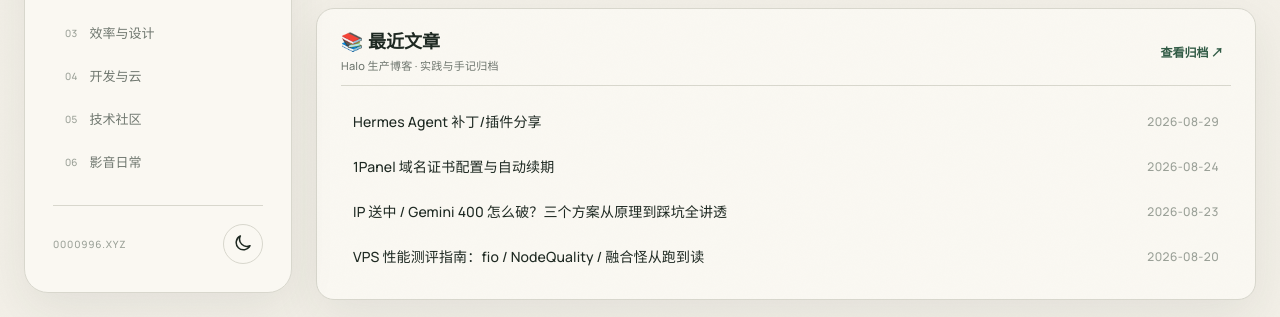
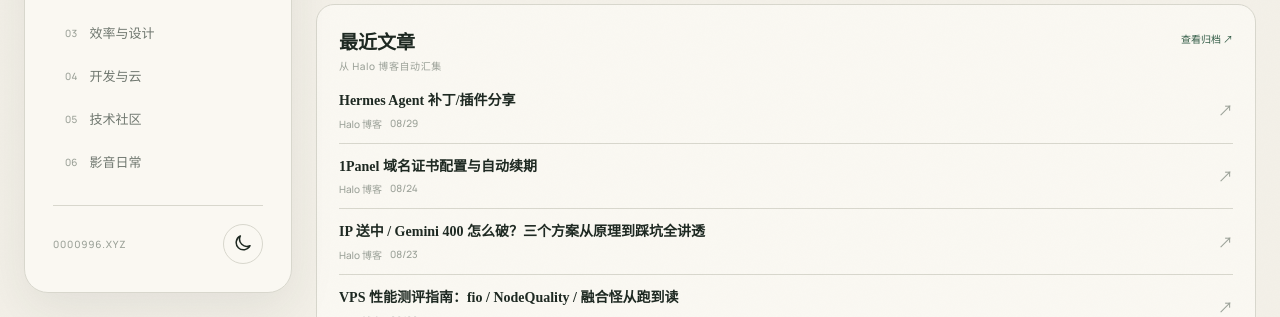
Before and after one commit to shali10/forest-nav, a plain HTML site: page index.html in a window 1280 px wide. Shown: the part 483-800 px from the top of the page. Drawn offline with Linux system fonts and the light colour scheme; no server answers.

Commit message:
refactor: restore original clean post card style (title + meta subtitle + arrow)

```diff
--- a/functions/api/posts.js
+++ b/functions/api/posts.js
@@ -27,17 +27,16 @@
       if (rawDate) {
         try {
           const d = new Date(rawDate);
-          const yyyy = d.getFullYear();
           const mm = String(d.getMonth() + 1).padStart(2, '0');
           const dd = String(d.getDate()).padStart(2, '0');
-          dateStr = `${yyyy}-${mm}-${dd}`;
+          dateStr = `${mm}/${dd}`;
         } catch (e) {
           dateStr = "";
         }
       }
 
       if (title && link) {
-        items.push({ title, url: link, date: dateStr });
+        items.push({ title, url: link, source: "Halo 博客", date: dateStr });
       }
     }
 
--- a/index.html
+++ b/index.html
@@ -59,23 +59,21 @@
     @media(max-width:760px){.page-shell{display:block;padding:12px}.sidebar{display:none}.main{width:100%}.mobile-bar{display:flex;position:sticky;top:12px;z-index:20;align-items:center;justify-content:space-between;margin-bottom:10px;padding:10px 12px;background:color-mix(in srgb,var(--surface) 88%,transparent);backdrop-filter:blur(14px);border:1px solid var(--line);border-radius:16px}.mobile-bar .brand-mark{width:34px;height:34px;font-size:16px}.mobile-bar .brand strong{font-size:15px}.mobile-bar .brand small{display:none}.mobile-actions{display:flex;gap:6px}.mobile-actions button{width:38px;height:38px;border:0;border-radius:50%;background:transparent;color:var(--ink)}.intro{min-height:390px;padding:34px 24px;border-radius:20px;align-content:end;gap:34px}.intro::after{font-size:240px;top:-30px}.intro h1{font-size:42px}.intro p{font-size:12px}.daily-strip{grid-template-columns:1fr 1fr;gap:8px;margin-top:8px}.daily-card{min-height:104px;padding:16px;border-radius:16px}.daily-card.quote-card{grid-column:1/-1;min-height:120px}.clock-value{font-size:25px}.weather-value strong{font-size:24px}.quote-text{font-size:15px}.collections{padding-top:8px}.collection{padding:30px 2px 36px}.collection-head{margin:0 8px 18px;gap:12px}.collection h2{font-size:22px}.collection-head p{font-size:11px}.service-grid{grid-template-columns:1fr;gap:8px}.service-card{min-height:86px;padding:14px}.service-desc{font-size:11px}.service-arrow{opacity:.45;transform:none}.footer{padding-bottom:24px}}
     @media(prefers-reduced-motion:reduce){*{animation:none!important;scroll-behavior:auto!important;transition:none!important}}
 
-    /* LIVE BOARD (Halo 最近文章) */
-    .live-board{display:grid;grid-template-columns:1fr;margin:14px 0 16px}
-    .live-panel{background:var(--surface);border:1px solid var(--line);border-radius:var(--radius);padding:22px 24px;box-shadow:var(--shadow)}
-    .live-head{display:flex;align-items:center;justify-content:space-between;gap:16px;margin-bottom:14px;padding-bottom:12px;border-bottom:1px solid var(--line)}
-    .live-title-group h2{font-family:"Noto Serif SC",serif;font-size:18px;font-weight:700;color:var(--ink);margin:0;line-height:1.3}
-    .live-title-group p{margin:3px 0 0;color:var(--muted);font-size:11px;letter-spacing:.02em}
-    .live-link{font-size:12px;color:var(--accent);text-decoration:none;font-weight:600;white-space:nowrap;flex-shrink:0;padding:4px 8px;border-radius:8px;transition:background .18s}
-    .live-link:hover{background:var(--accent-soft)}
-    .post-list{display:flex;flex-direction:column;gap:3px}
-    .post-item{display:flex;align-items:center;justify-content:space-between;gap:16px;padding:11px 12px;border-radius:10px;text-decoration:none;color:inherit;transition:background .18s,color .18s}
-    .post-item:hover{background:var(--surface-strong)}
-    .post-title{font-size:14px;font-weight:500;color:var(--ink);white-space:nowrap;overflow:hidden;text-overflow:ellipsis;min-width:0;flex:1;letter-spacing:.01em}
+    /* LIVE BOARD */
+    .live-board{display:grid;grid-template-columns:1fr;gap:10px;margin-top:10px}
+    .live-panel{background:var(--surface);border:1px solid var(--line);border-radius:18px;padding:22px;min-width:0}
+    .live-head{display:flex;align-items:flex-start;justify-content:space-between;gap:18px;margin-bottom:15px}
+    .live-head h2{font-family:"Noto Serif SC",serif;font-size:19px;margin:0 0 4px}
+    .live-head p{margin:0;color:var(--faint);font-size:10px;letter-spacing:.06em}
+    .live-link{font-size:10px;color:var(--accent);text-decoration:none;white-space:nowrap;padding-top:4px}
+    .post-list{display:grid}
+    .post-item{display:grid;grid-template-columns:minmax(0,1fr) auto;gap:18px;padding:12px 0;border-top:1px solid var(--line);text-decoration:none}
+    .post-item:first-child{border-top:0;padding-top:2px}
+    .post-title{display:block;font-family:"Noto Serif SC",serif;font-size:14px;font-weight:600;line-height:1.55;white-space:nowrap;overflow:hidden;text-overflow:ellipsis}
+    .post-meta{display:flex;gap:8px;margin-top:4px;color:var(--faint);font-size:10px}
+    .post-arrow{color:var(--faint);font-size:15px;align-self:center}
     .post-item:hover .post-title{color:var(--accent)}
-    .post-date{font-size:12px;color:var(--faint);font-variant-numeric:tabular-nums;white-space:nowrap;flex-shrink:0;letter-spacing:.02em}
-
-
-    @media(max-width:760px){.live-panel{padding:16px 14px}.live-head{margin-bottom:10px;padding-bottom:10px}.live-title-group h2{font-size:16px}.post-item{padding:9px 8px;gap:12px}.post-title{font-size:13px}.post-date{font-size:11px}}
+    @media(max-width:760px){.live-panel{padding:18px;border-radius:16px}.post-title{font-size:13px}.post-item{gap:10px}}
 
   </style>
 </head>
@@ -107,31 +105,43 @@
           <div><p class="quote-text" id="dailyQuote">把复杂留给系统，把清晰留给自己。</p><div class="quote-source" id="quoteSource">林间随笔 · 今日一句</div></div>
         </article>
       </section>
-            <section class="live-board" aria-label="最近手记">
+            <section class="live-board" aria-label="最近文章">
         <article class="live-panel posts-panel">
           <header class="live-head">
-            <div class="live-title-group">
-              <h2>📚 最近文章</h2>
-              <p>Halo 生产博客 · 实践与手记归档</p>
+            <div>
+              <h2>最近文章</h2>
+              <p>从 Halo 博客自动汇集</p>
             </div>
             <a class="live-link" href="https://blog.0000996.xyz/archives" target="_blank" rel="noopener noreferrer">查看归档 ↗</a>
           </header>
-          <div class="post-list" id="haloPosts">
-            <a href="https://blog.0000996.xyz/archives/hermes-patches-guide" target="_blank" rel="noopener noreferrer" class="post-item">
-              <strong class="post-title">Hermes Agent 补丁/插件分享</strong>
-              <span class="post-date">2026-08-29</span>
+          <div class="post-list" id="recentPosts">
+            <a class="post-item" href="https://blog.0000996.xyz/archives/hermes-patches-guide" target="_blank" rel="noopener noreferrer">
+              <span>
+                <span class="post-title">Hermes Agent 补丁/插件分享</span>
+                <span class="post-meta"><span>Halo 博客</span><span>08/29</span></span>
+              </span>
+              <span class="post-arrow">↗</span>
             </a>
-            <a href="https://blog.0000996.xyz/archives/1panel-cert-auto-renewal" target="_blank" rel="noopener noreferrer" class="post-item">
-              <strong class="post-title">1Panel 域名证书配置与自动续期</strong>
-              <span class="post-date">2026-08-24</span>
+            <a class="post-item" href="https://blog.0000996.xyz/archives/1panel-cert-auto-renewal" target="_blank" rel="noopener noreferrer">
+              <span>
+                <span class="post-title">1Panel 域名证书配置与自动续期</span>
+                <span class="post-meta"><span>Halo 博客</span><span>08/24</span></span>
+              </span>
+              <span class="post-arrow">↗</span>
             </a>
-            <a href="https://blog.0000996.xyz/archives/ip-geofence-breakout" target="_blank" rel="noopener noreferrer" class="post-item">
-              <strong class="post-title">IP 送中 / Gemini 400 怎么破？三个方案从原理到踩坑全讲透</strong>
-              <span class="post-date">2026-08-23</span>
+            <a class="post-item" href="https://blog.0000996.xyz/archives/ip-geofence-breakout" target="_blank" rel="noopener noreferrer">
+              <span>
+                <span class="post-title">IP 送中 / Gemini 400 怎么破？三个方案从原理到踩坑全讲透</span>
+                <span class="post-meta"><span>Halo 博客</span><span>08/23</span></span>
+              </span>
+              <span class="post-arrow">↗</span>
             </a>
-            <a href="https://blog.0000996.xyz/archives/vps-benchmarking" target="_blank" rel="noopener noreferrer" class="post-item">
-              <strong class="post-title">VPS 性能测评指南：fio / NodeQuality / 融合怪从跑到读</strong>
-              <span class="post-date">2026-08-20</span>
+            <a class="post-item" href="https://blog.0000996.xyz/archives/vps-benchmarking" target="_blank" rel="noopener noreferrer">
+              <span>
+                <span class="post-title">VPS 性能测评指南：fio / NodeQuality / 融合怪从跑到读</span>
+                <span class="post-meta"><span>Halo 博客</span><span>08/20</span></span>
+              </span>
+              <span class="post-arrow">↗</span>
             </a>
           </div>
         </article>
@@ -415,23 +425,29 @@
     async function loadWeather(){const card=document.querySelector('.weather-card');try{const response=await fetch('/api/weather',{headers:{accept:'application/json'}});if(!response.ok)throw new Error('weather');const data=await response.json();const current=data.current||{};document.querySelector('#weatherTemp').textContent=`${Math.round(current.temperature_2m)}°`;document.querySelector('#weatherText').textContent=weatherNames[current.weather_code]||'天气更新';const range=Number.isFinite(data.daily?.min)&&Number.isFinite(data.daily?.max)?` · ${Math.round(data.daily.min)}°–${Math.round(data.daily.max)}°`:'';document.querySelector('#weatherMeta').textContent=`${data.location}${range}`;}catch(error){document.querySelector('#weatherTemp').textContent='--°';document.querySelector('#weatherText').textContent='暂未取得';document.querySelector('#weatherMeta').textContent='天气服务稍后再试';}finally{card.classList.remove('is-loading')}}
     loadWeather();
 
-    async function loadHaloPosts() {
-      const haloEl = document.getElementById('haloPosts');
-      if (!haloEl) return;
+    async function loadRecentPosts() {
+      const posts = document.querySelector('#recentPosts');
+      if (!posts) return;
       try {
-        const resp = await fetch('/api/posts', { headers: { accept: 'application/json' } });
-        if (!resp.ok) return;
-        const posts = await resp.json();
-        if (!Array.isArray(posts) || posts.length === 0) return;
-        haloEl.innerHTML = posts.slice(0, 4).map(p => `
-          <a href="${p.url}" target="_blank" rel="noopener noreferrer" class="post-item">
-            <strong class="post-title">${p.title || ''}</strong>
-            <span class="post-date">${p.date || ''}</span>
+        const response = await fetch('/api/posts', { headers: { accept: 'application/json' } });
+        if (!response.ok) return;
+        const data = await response.json();
+        if (!Array.isArray(data) || data.length === 0) return;
+        posts.innerHTML = data.slice(0, 4).map(p => `
+          <a class="post-item" href="${p.url}" target="_blank" rel="noopener noreferrer">
+            <span>
+              <span class="post-title">${p.title || ''}</span>
+              <span class="post-meta">
+                <span>${p.source || 'Halo 博客'}</span>
+                <span>${p.date || ''}</span>
+              </span>
+            </span>
+            <span class="post-arrow">↗</span>
           </a>
         `).join('');
       } catch (e) {}
     }
-    loadHaloPosts();
+    loadRecentPosts();
 
     const cards=[...document.querySelectorAll('.service-card')];
     const collections=[...document.querySelectorAll('.collection')];
```
